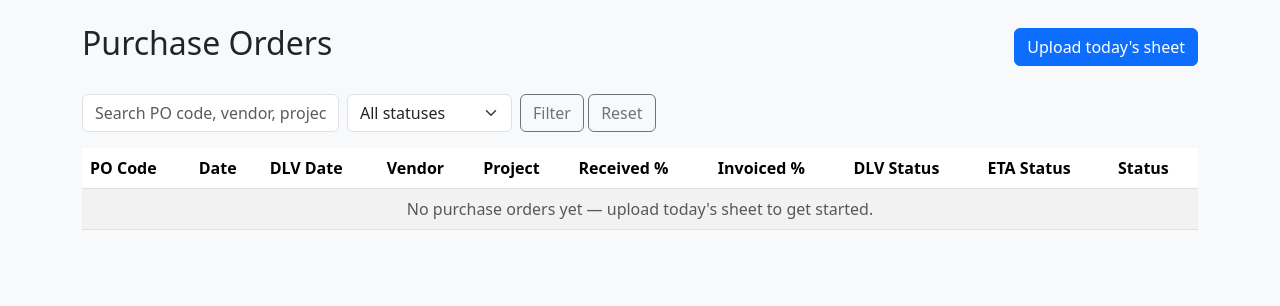
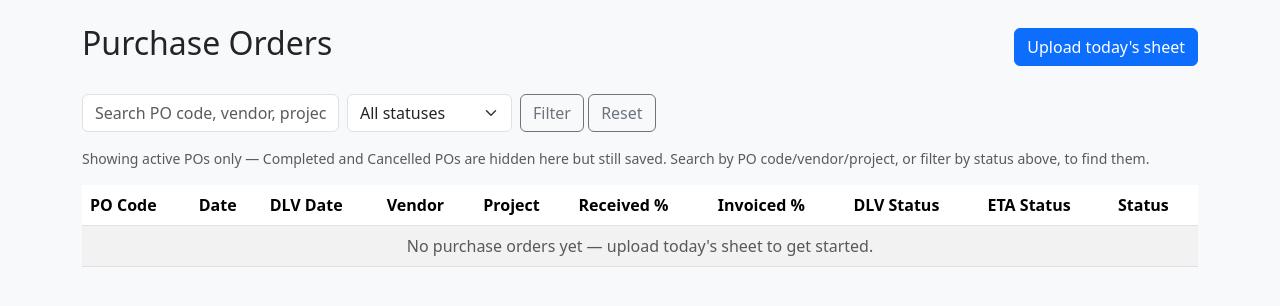
Before and after one commit to Ahmad-Zahoor/logistic-portal, a Django app: page /purchase-orders/ in a window 1280 px wide. Shown: the part 56-362 px from the top of the page. Run offline with Django 5.2, Linux system fonts and the light colour scheme; the visitor is signed in with stand-in values (Sample User, id 1); data that the repository does not hold is empty.

Commit message:
Hide Completed/Cancelled POs from the default list
Completed and Cancelled purchase orders are excluded from the Purchase
Orders list by default (they stay in the database untouched). Searching
by PO code/vendor/project, or explicitly filtering by status, still
surfaces them — only the unfiltered, unsearched view hides them. Adds a
short note to the list page explaining this.

Co-Authored-By: Claude Sonnet 5 <noreply@anthropic.com>
Claude-Session: https://claude.ai/code/session_01URQTCVR3omEDqrfDEgwJPk

```diff
--- a/purchase_orders/templates/purchase_orders/po_list.html
+++ b/purchase_orders/templates/purchase_orders/po_list.html
@@ -23,6 +23,14 @@
         <a href="{% url 'po-list' %}" class="btn btn-outline-secondary">Reset</a>
     </div>
 </form>
+
+{% if hiding_completed_cancelled %}
+<p class="text-muted small">
+    Showing active POs only — Completed and Cancelled POs are hidden here but
+    still saved. Search by PO code/vendor/project, or filter by status above,
+    to find them.
+</p>
+{% endif %}
 
 <div class="table-responsive">
 <table class="table table-striped bg-white align-middle">
--- a/purchase_orders/views.py
+++ b/purchase_orders/views.py
@@ -29,13 +29,21 @@ class POListView(LoginRequiredMixin, ListView):
     template_name = "purchase_orders/po_list.html"
     paginate_by = 50
 
+    #: Hidden from the default (unfiltered, unsearched) list — still in the
+    #: database and reachable by searching or explicitly filtering by status.
+    HIDDEN_BY_DEFAULT = (PurchaseOrder.Status.COMPLETED, PurchaseOrder.Status.CANCELLED)
+
     def get_queryset(self):
         qs = super().get_queryset()
         status = self.request.GET.get("status")
         vendor = self.request.GET.get("vendor")
         query = self.request.GET.get("q")
+
         if status:
             qs = qs.filter(status=status)
+        elif not (vendor or query):
+            qs = qs.exclude(status__in=self.HIDDEN_BY_DEFAULT)
+
         if vendor:
             qs = qs.filter(vendor__icontains=vendor)
         if query:
@@ -48,10 +56,14 @@ class POListView(LoginRequiredMixin, ListView):
 
     def get_context_data(self, **kwargs):
         context = super().get_context_data(**kwargs)
+        status = self.request.GET.get("status", "")
+        vendor = self.request.GET.get("vendor", "")
+        query = self.request.GET.get("q", "")
         context["status_choices"] = PurchaseOrder.Status.choices
-        context["selected_status"] = self.request.GET.get("status", "")
-        context["vendor_query"] = self.request.GET.get("vendor", "")
-        context["query"] = self.request.GET.get("q", "")
+        context["selected_status"] = status
+        context["vendor_query"] = vendor
+        context["query"] = query
+        context["hiding_completed_cancelled"] = not (status or vendor or query)
         context["querystring"] = self.request.GET.urlencode()
         return context
 
```
